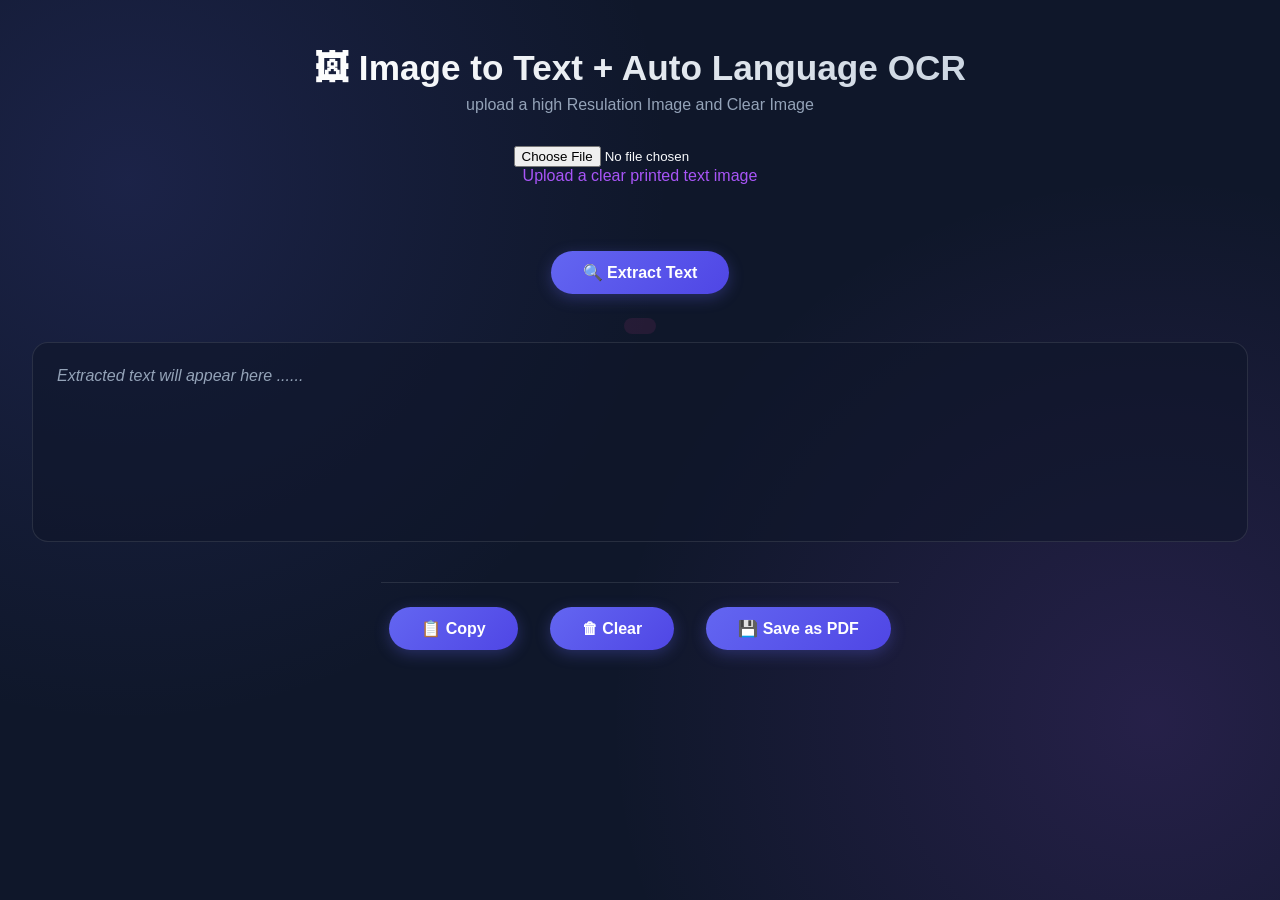
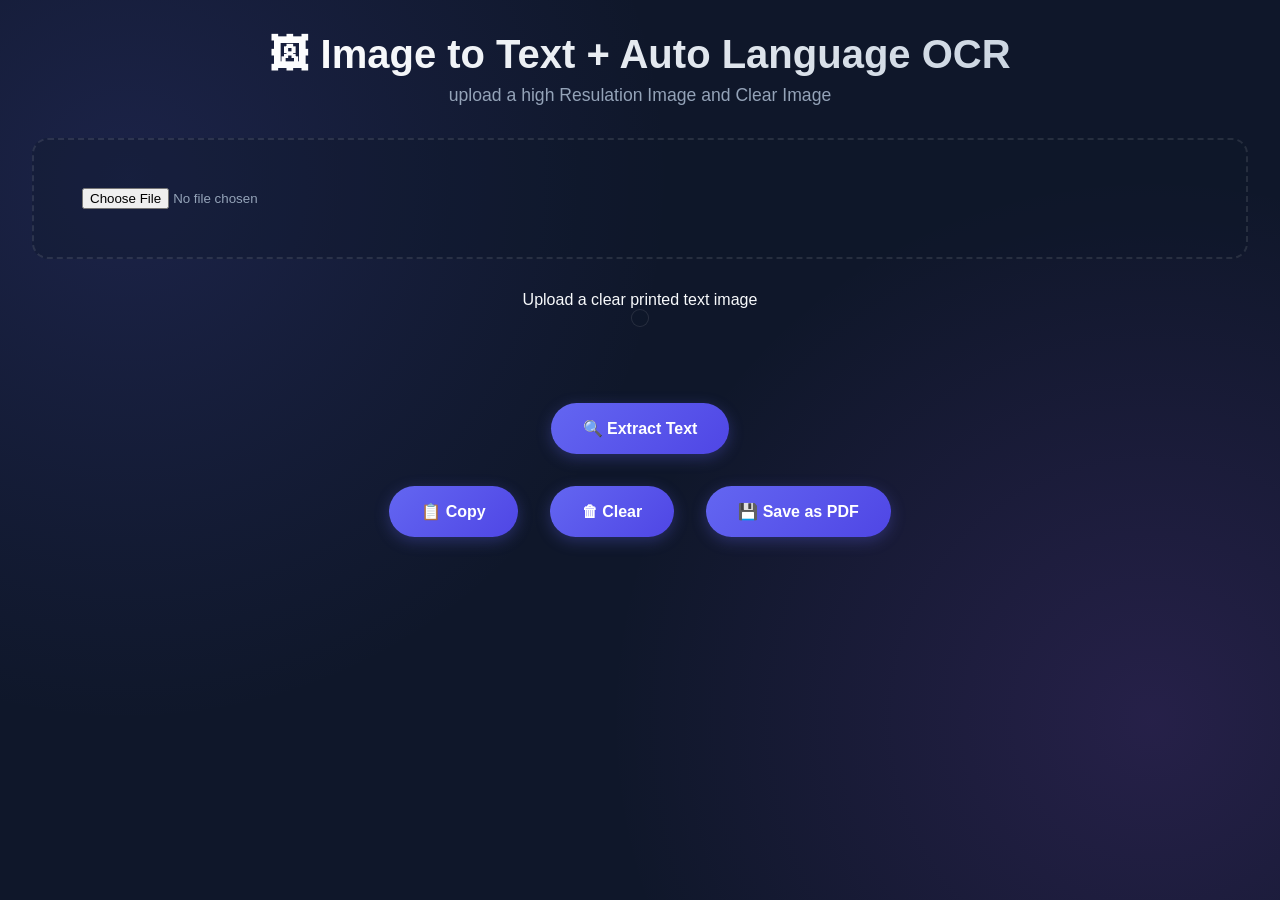

Add files via upload

--- a/image_to_text/style.css
+++ b/image_to_text/style.css
@@ -49,31 +49,10 @@ body {
   box-shadow: 0 8px 32px rgba(0, 0, 0, 0.2);
   animation: fadeUp 0.6s ease forwards;
   text-align: center;
-  position: relative;
-}
-
-.back-link {
-  position: absolute;
-  left: 20px;
-  top: 20px;
-  color: var(--text-muted);
-  text-decoration: none;
-  transition: var(--transition);
-  font-weight: 500;
-  display: flex;
-  align-items: center;
-  gap: 0.5rem;
-  font-size: 0.9rem;
-}
-
-.back-link:hover {
-  color: var(--primary);
-  transform: translateX(-5px);
 }
 
 h1 {
-  font-size: 2.2rem;
-  margin-top: 1rem;
+  font-size: 2.5rem;
   margin-bottom: 0.5rem;
   background: linear-gradient(135deg, #fff 0%, #cbd5e1 100%);
   -webkit-background-clip: text;
@@ -83,14 +62,14 @@ h1 {
 }
 
 h2 {
-  font-size: 1rem;
+  font-size: 1.1rem;
   color: var(--text-muted);
   font-weight: 400;
   margin-bottom: 2rem;
 }
 
-/* Upload Zone Styling */
-.upload-zone {
+input[type="file"] {
+  display: block;
   width: 100%;
   padding: 3rem;
   border: 2px dashed var(--glass-border);
@@ -99,91 +78,47 @@ h2 {
   color: var(--text-muted);
   cursor: pointer;
   transition: var(--transition);
-  display: flex;
-  flex-direction: column;
-  align-items: center;
-  justify-content: center;
+  text-align: center;
   margin-bottom: 2rem;
-  position: relative;
-  overflow: hidden;
 }
 
-.upload-zone:hover,
-.upload-zone.drag-over {
+input[type="file"]:hover {
   border-color: var(--primary);
   background: rgba(99, 102, 241, 0.05);
-  box-shadow: 0 0 20px rgba(99, 102, 241, 0.1);
-}
-
-.upload-zone .icon-upload {
-  font-size: 3rem;
-  margin-bottom: 1rem;
-  opacity: 0.8;
-  transition: var(--transition);
-}
-
-.upload-zone:hover .icon-upload {
-  transform: scale(1.1);
-  opacity: 1;
-}
-
-.upload-zone h3 {
-  font-size: 1.2rem;
-  color: var(--text-main);
-  margin-bottom: 0.5rem;
-  font-weight: 600;
-}
-
-.upload-zone p {
-  font-size: 0.9rem;
-  color: var(--text-muted);
 }
 
 #imagePreview {
   max-width: 100%;
   height: auto;
-  max-height: 400px;
   border-radius: var(--radius-md);
   border: 1px solid var(--glass-border);
   margin-bottom: 2rem;
   background: rgba(15, 23, 42, 0.3);
   padding: 0.5rem;
-  display: none;
-  box-shadow: 0 4px 20px rgba(0, 0, 0, 0.2);
 }
 
-#loader {
-  font-weight: 500;
-  margin-bottom: 1rem;
-  min-height: 1.5rem;
-  color: var(--secondary);
-}
-
-textarea,
-#outputText {
+textarea {
   width: 100%;
-  min-height: 200px;
+  min-height: 150px;
   padding: 1.5rem;
   border-radius: var(--radius-md);
   border: 1px solid var(--glass-border);
   background: rgba(15, 23, 42, 0.6);
   color: var(--text-main);
+  resize: none;
   margin-bottom: 1.5rem;
   font-size: 1rem;
   transition: var(--transition);
-  text-align: left;
-  white-space: pre-wrap;
-  word-wrap: break-word;
 }
 
-#outputText:empty::before {
-  content: attr(aria-label);
-  color: var(--text-muted);
-  font-style: italic;
+textarea:focus {
+  outline: none;
+  border-color: var(--primary);
+  box-shadow: 0 0 0 2px var(--primary-glow);
 }
 
 button {
-  padding: 0.75rem 2rem;
+  padding: 1rem 2rem;
   border-radius: 50px;
   font-weight: 600;
   cursor: pointer;
@@ -194,27 +129,11 @@ button {
   color: white;
   box-shadow: 0 4px 15px rgba(99, 102, 241, 0.3);
   margin: 0.5rem;
-  display: inline-flex;
-  align-items: center;
-  gap: 0.5rem;
 }
 
 button:hover {
   transform: translateY(-2px);
   box-shadow: 0 8px 25px rgba(99, 102, 241, 0.5);
-  background: var(--primary-hover);
-}
-
-button.secondary-btn {
-  background: transparent;
-  border: 1px solid var(--glass-border);
-  box-shadow: none;
-}
-
-button.secondary-btn:hover {
-  border-color: var(--primary);
-  background: rgba(99, 102, 241, 0.1);
-  box-shadow: 0 4px 15px rgba(99, 102, 241, 0.1);
 }
 
 #controls {
@@ -223,25 +142,6 @@ button.secondary-btn:hover {
   flex-wrap: wrap;
   gap: 1rem;
   margin-top: 1rem;
-  padding-top: 1rem;
-  border-top: 1px solid var(--glass-border);
-}
-
-#langResult {
-  margin-top: 1rem;
-  margin-bottom: 0.5rem;
-  font-weight: 600;
-  color: var(--accent);
-  padding: 0.5rem 1rem;
-  background: rgba(236, 72, 153, 0.1);
-  border-radius: 20px;
-  display: inline-block;
-}
-
-footer {
-  margin-top: 2rem;
-  color: var(--text-muted);
-  font-size: 0.9rem;
 }
 
 @keyframes fadeUp {
@@ -267,15 +167,15 @@ footer {
   }
 
   h1 {
-    font-size: 1.8rem;
+    font-size: 2rem;
   }
 
-  .upload-zone {
-    padding: 2rem;
+  input[type="file"] {
+    padding: 2rem 1rem;
   }
 
   button {
     width: 100%;
-    justify-content: center;
+    margin: 0.5rem 0;
   }
 }
